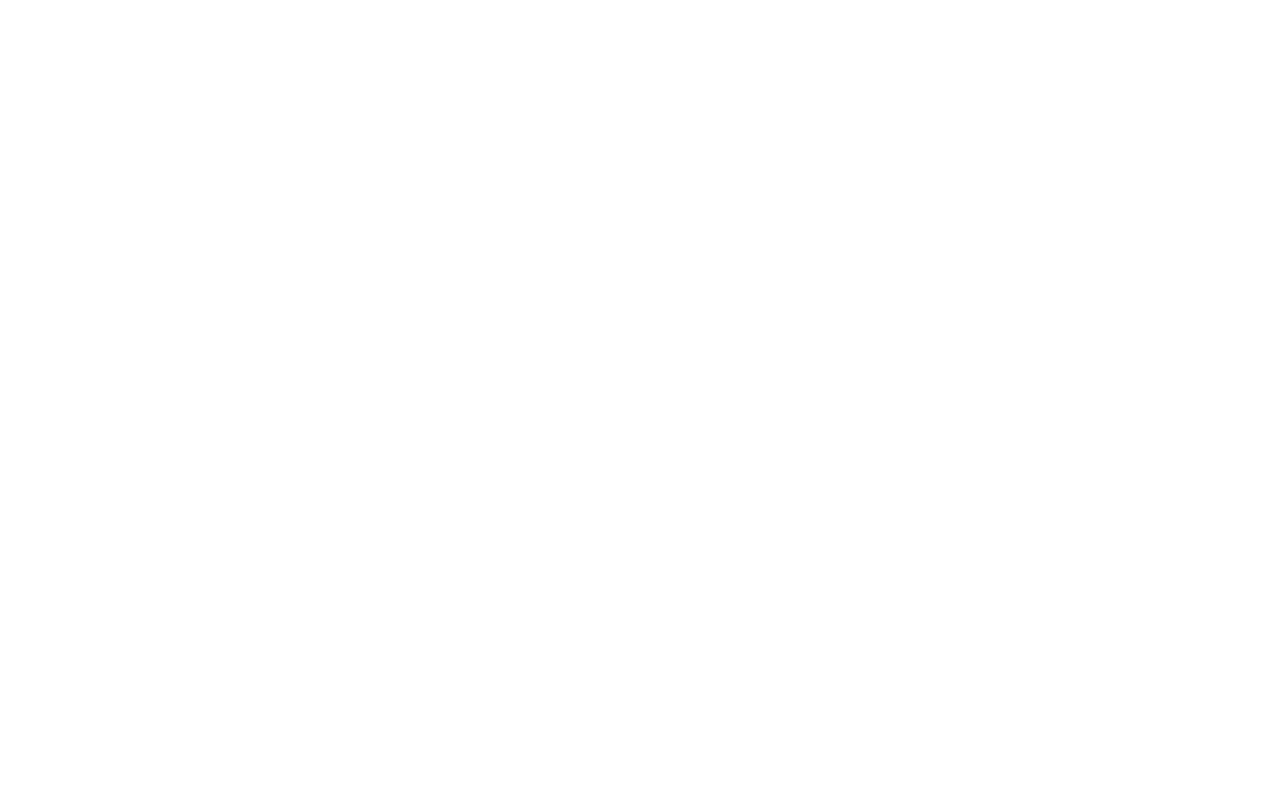
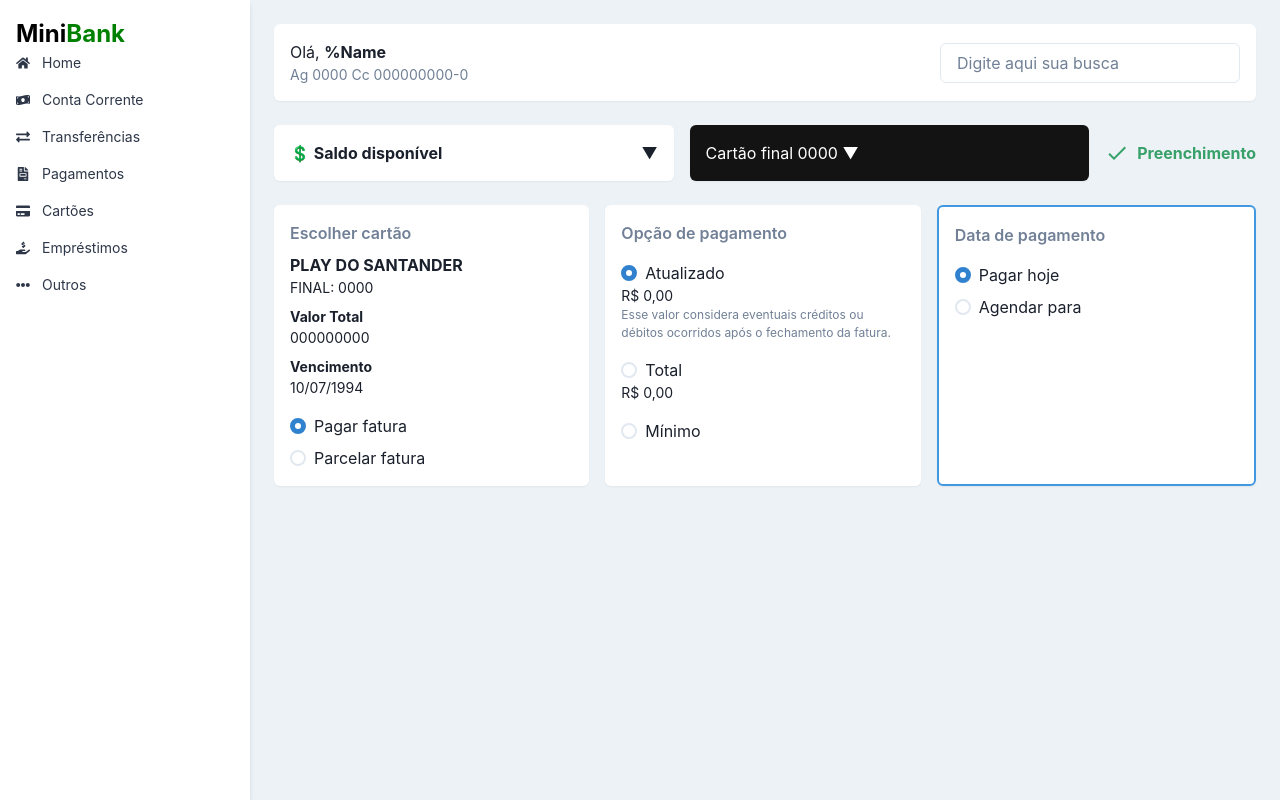
Before and after one commit to Lukitas20-beep/MiniBank-Front, a React (Vite) app in the folder Minibak/: page /dashboard in a window 1280 px wide. Before the commit this address had no page. Built offline with nearby package versions, Linux system fonts and the light colour scheme.

Commit message:
[feat]: Added Dashboard page

```diff
--- a/Minibak/package.json
+++ b/Minibak/package.json
@@ -10,10 +10,10 @@
     "preview": "vite preview"
   },
   "dependencies": {
-    "@chakra-ui/react": "^2.8.2",
+    "@chakra-ui/react": "^2.10.7",
     "@emotion/react": "^11.14.0",
     "@emotion/styled": "^11.14.0",
-    "framer-motion": "^12.7.1",
+    "framer-motion": "^12.7.3",
     "next-themes": "^0.4.6",
     "react": "^19.0.0",
     "react-dom": "^19.0.0",
--- a/Minibak/src/App.tsx
+++ b/Minibak/src/App.tsx
@@ -3,6 +3,7 @@
 import Home from './pages/Home'
 import Login from './pages/Login' // vamos criar em seguida
 import Register from './pages/Register';
+import Dashboard from './pages/Dashboard';
 
 function App() {
   return (
@@ -10,6 +11,7 @@
       <Route path="/" element={<Home />} />
       <Route path="/login" element={<Login />} />
       <Route path="/register" element={<Register />} />
+      <Route path="/dashboard" element={<Dashboard />} />
     </Routes>
   )
 }
--- /dev/null
+++ b/Minibak/src/components/CardSelection.tsx
@@ -0,0 +1,24 @@
+import { Box, Text, RadioGroup, Stack, Radio } from '@chakra-ui/react'
+
+const CardSelection = () => {
+return (
+    <Box flex="1" bg="white" p={4} rounded="md" boxShadow="sm">
+        <Text color="gray.500" fontWeight="semibold">Escolher cartão</Text>
+        <Text mt={2} fontWeight="bold">PLAY DO SANTANDER</Text>
+        <Text fontSize="sm">FINAL: 0000</Text>
+        <Text fontSize="sm" mt={2}><strong>Valor Total</strong></Text>
+        <Text fontSize="sm">000000000</Text>
+        <Text fontSize="sm" mt={2}><strong>Vencimento</strong></Text>
+        <Text fontSize="sm">10/07/1994</Text>
+
+        <RadioGroup mt={4} defaultValue="pagar">
+        <Stack spacing={2}>
+            <Radio value="pagar">Pagar fatura</Radio>
+            <Radio value="parcelar">Parcelar fatura</Radio>
+        </Stack>
+        </RadioGroup>
+    </Box>
+)
+}
+
+export default CardSelection
--- /dev/null
+++ b/Minibak/src/components/Header.tsx
@@ -0,0 +1,15 @@
+import { Box, Flex, Text, Input } from '@chakra-ui/react'
+
+const Header = () => {
+return (
+    <Flex justify="space-between" align="center" bg="white" p={4} rounded="md" boxShadow="sm">
+        <Box>
+            <Text>Olá, <strong>%Name</strong></Text>
+            <Text fontSize="sm" color="gray.500">Ag 0000 Cc 000000000-0</Text>
+        </Box>
+        <Input placeholder="Digite aqui sua busca" maxW="300px" />
+    </Flex>
+)
+}
+
+export default Header
--- /dev/null
+++ b/Minibak/src/components/PaymentDate.tsx
@@ -0,0 +1,17 @@
+import { Box, Text, RadioGroup, Stack, Radio } from '@chakra-ui/react'
+
+const PaymentDate = () => {
+return (
+    <Box flex="1" bg="white" p={4} rounded="md" border="2px" borderColor="blue.400" boxShadow="sm">
+    <Text color="gray.500" fontWeight="semibold">Data de pagamento</Text>
+        <RadioGroup mt={4} defaultValue="hoje">
+        <Stack spacing={2}>
+            <Radio value="hoje" fontWeight="bold">Pagar hoje</Radio>
+            <Radio value="agendar">Agendar para</Radio>
+        </Stack>
+        </RadioGroup>
+    </Box>
+    )
+}
+
+export default PaymentDate
--- /dev/null
+++ b/Minibak/src/components/PaymentOption.tsx
@@ -0,0 +1,29 @@
+import { Box, Text, RadioGroup, Stack, Radio } from '@chakra-ui/react'
+
+const PaymentOption = () => {
+return (
+    <Box flex="1" bg="white" p={4} rounded="md" boxShadow="sm">
+        <Text color="gray.500" fontWeight="semibold">Opção de pagamento</Text>
+        <RadioGroup mt={4} defaultValue="atualizado">
+        <Stack spacing={4}>
+            <Box>
+            <Radio value="atualizado">Atualizado</Radio>
+            <Text fontSize="sm">R$ 0,00</Text>
+            <Text fontSize="xs" color="gray.500">
+                Esse valor considera eventuais créditos ou débitos ocorridos após o fechamento da fatura.
+            </Text>
+            </Box>
+
+            <Box>
+                <Radio value="total">Total</Radio>
+                <Text fontSize="sm">R$ 0,00</Text>
+            </Box>
+
+            <Radio value="minimo">Mínimo</Radio>
+        </Stack>
+        </RadioGroup>
+    </Box>
+    )
+}
+
+export default PaymentOption
--- /dev/null
+++ b/Minibak/src/components/Sidebar.tsx
@@ -0,0 +1,47 @@
+import {
+    Box,
+    VStack,
+    HStack,
+    Icon,
+    Text
+} from '@chakra-ui/react'
+import {
+    FaHome,
+    FaMoneyBillWave,
+    FaExchangeAlt,
+    FaFileInvoice,
+    FaCreditCard,
+    FaHandHoldingUsd,
+    FaEllipsisH,
+} from 'react-icons/fa'
+
+const SidebarItem = ({ icon, label }: { icon: any; label: string }) => (
+    <HStack spacing={3} color="gray.700" _hover={{ color: "black", cursor: "pointer" }}>
+        <Icon as={icon} />
+        <Text>{label}</Text>
+    </HStack>
+)
+
+const Sidebar = () => {
+    return (
+        <Box w="250px" bg="white" p={4} boxShadow="md">
+        <Text as="span" color="Black" fontSize="2xl" fontWeight="bold">
+                Mini
+            </Text>
+            <Text as="span" color="#008000" fontSize="2xl" fontWeight="bold">
+                Bank
+            </Text>
+        <VStack spacing={4} align="start" fontSize="sm">
+            <SidebarItem icon={FaHome} label="Home" />
+            <SidebarItem icon={FaMoneyBillWave} label="Conta Corrente" />
+            <SidebarItem icon={FaExchangeAlt} label="Transferências" />
+            <SidebarItem icon={FaFileInvoice} label="Pagamentos" />
+            <SidebarItem icon={FaCreditCard} label="Cartões" />
+            <SidebarItem icon={FaHandHoldingUsd} label="Empréstimos" />
+            <SidebarItem icon={FaEllipsisH} label="Outros" />
+        </VStack>
+    </Box>
+    )
+}
+
+export default Sidebar
--- /dev/null
+++ b/Minibak/src/components/StatusCards.tsx
@@ -0,0 +1,26 @@
+import { Box, Flex, Text, Icon } from '@chakra-ui/react'
+import { MdOutlineDone } from 'react-icons/md'
+
+const StatusCards = () => {
+return (
+    <Flex gap={4}>
+    <Box flex="1" bg="white" p={4} rounded="md" boxShadow="sm">
+        <Flex justify="space-between" align="center">
+            <Text fontWeight="bold">💲 Saldo disponível</Text>
+            <Text>▼</Text>
+        </Flex>
+    </Box>
+
+    <Box flex="1" bg="blackAlpha.900" color="white" p={4} rounded="md" boxShadow="sm">
+        <Text>Cartão final 0000 ▼</Text>
+    </Box>
+
+    <Flex align="center" gap={2}>
+        <Icon as={MdOutlineDone} color="green.500" boxSize={6} />
+        <Text color="green.500" fontWeight="bold">Preenchimento</Text>
+    </Flex>
+    </Flex>
+)
+}
+
+export default StatusCards
--- /dev/null
+++ b/Minibak/src/pages/Dashboard.tsx
@@ -0,0 +1,29 @@
+import {
+    Flex,
+} from '@chakra-ui/react'
+
+import Sidebar from '../components/Sidebar'
+import Header from '../components/Header'
+import StatusCards from '../components/StatusCards'
+import CardSelection from '../components/CardSelection'
+import PaymentOption from '../components/PaymentOption'
+import PaymentDate from '../components/PaymentDate'
+
+const Dashboard = () => {
+    return (
+    <Flex minH="100vh" bg="gray.100">
+        <Sidebar />
+        <Flex direction="column" flex="1" p={6} gap={6}>
+        <Header />
+        <StatusCards />
+        <Flex gap={4}>
+            <CardSelection />
+            <PaymentOption />
+            <PaymentDate />
+        </Flex>
+        </Flex>
+    </Flex>
+    )
+}
+
+export default Dashboard
--- a/Minibak/src/pages/Login.tsx
+++ b/Minibak/src/pages/Login.tsx
@@ -80,6 +80,10 @@
                 color="white"
                 _hover={{ bg: '#006400' }} // hover opcional
                 width="100%"
+                onClick={() => {
+                    // Aqui você pode adicionar a lógica de autenticação
+                    navigate('/dashboard')
+                }}
             >
                 Login
             </Button>
--- a/Minibak/src/pages/Register.tsx
+++ b/Minibak/src/pages/Register.tsx
@@ -109,6 +109,10 @@
                 color="white"
                 _hover={{ bg: '#006400' }}
                 width="100%"
+                onClick={() => {
+                    // Aqui você pode adicionar a lógica de registro
+                    navigate('/login')
+                }}
             >
                 Cadastrar
             </Button>
```
Also changed, not shown: 1 other file (tests, documents, lock files or other folders).
